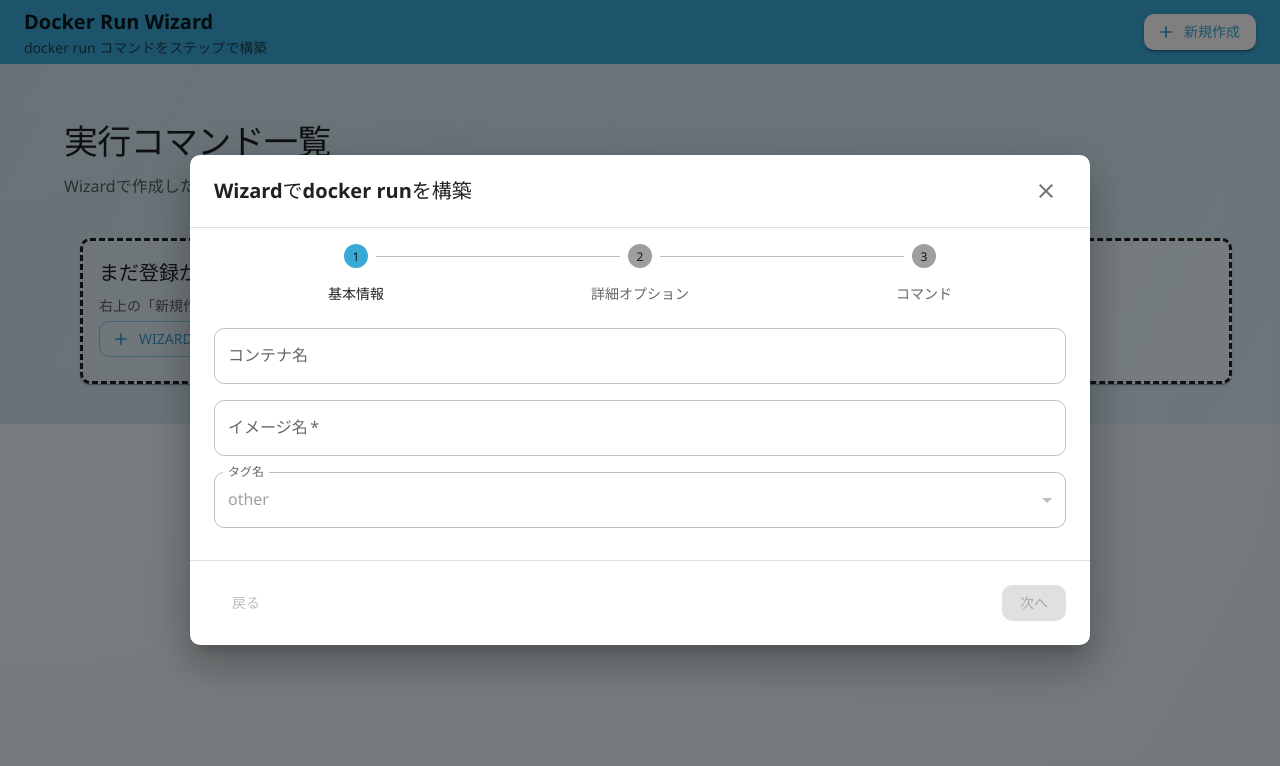
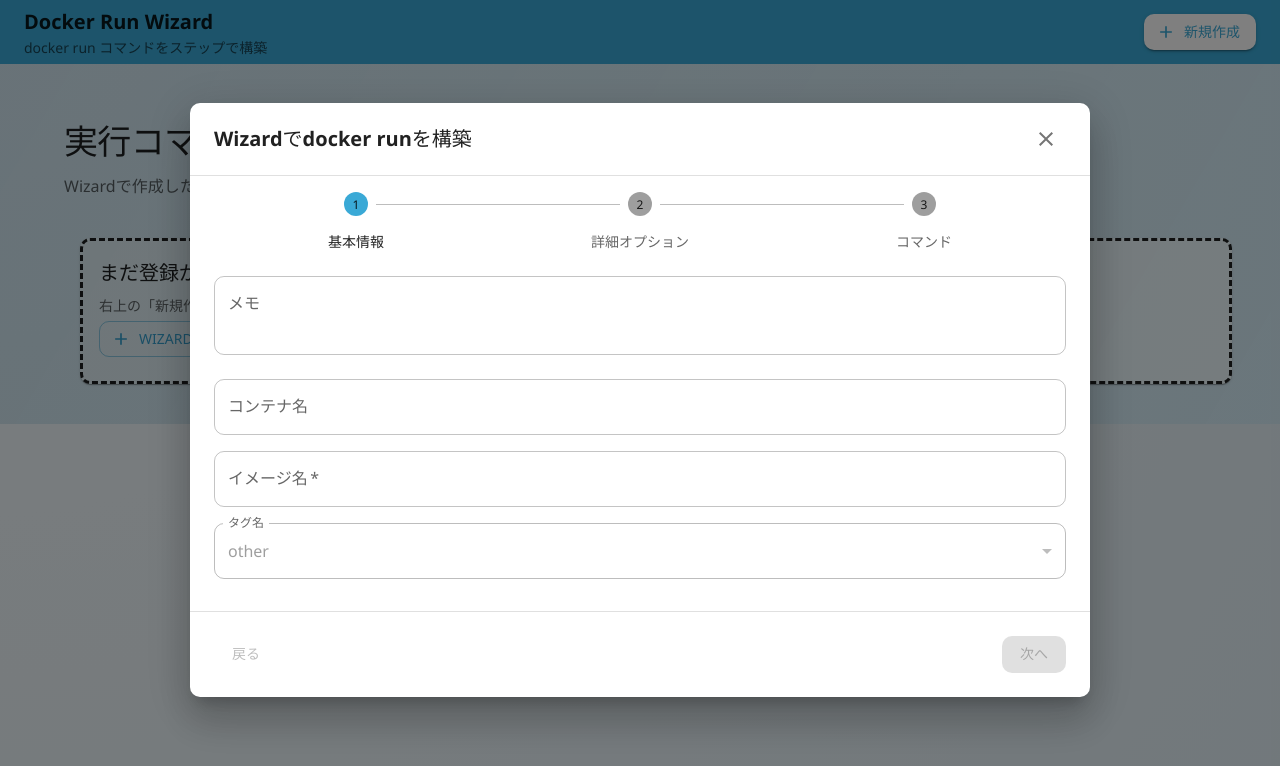
Before and after one commit to cha84rakanal/docker_easy_wizard, a React (Vite) app: page / in a window 1280 px wide. Both pictures are taken after a click on the button "新規作成". Shown: the top 766 px of the page. Built offline with nearby package versions, Linux system fonts and the light colour scheme.

Commit message:
add memo feature

```diff
--- a/src/App.tsx
+++ b/src/App.tsx
@@ -64,6 +64,7 @@
   const editingEntry = entries.find((entry) => entry.id === editingEntryId);
   const initialFormData: WizardForm | undefined = editingEntry
     ? {
+        memo: editingEntry.memo,
         containerName: editingEntry.containerName,
         imageName: editingEntry.imageName,
         tagName: editingEntry.tagName,
--- a/src/components/CommandList.tsx
+++ b/src/components/CommandList.tsx
@@ -132,6 +132,11 @@
                     />
                     <CardContent>
                       <Stack spacing={2}>
+                        {entry.memo.trim() && (
+                          <Typography variant="body2" color="text.secondary">
+                            {entry.memo}
+                          </Typography>
+                        )}
                         <Stack direction="row" spacing={1} flexWrap="wrap">
                           {entry.removeAfterStop && <Chip label="--rm" />}
                           <Chip label={entry.runMode === "detach" ? "-d" : "-it"} />
--- a/src/components/WizardDialog.tsx
+++ b/src/components/WizardDialog.tsx
@@ -232,6 +232,18 @@
               </Step>
             ))}
           </Stepper>
+
+          <TextField
+            label="メモ"
+            value={form.memo}
+            placeholder="このコマンドの用途を記録"
+            onChange={(event) =>
+              setForm((prev) => ({ ...prev, memo: event.target.value }))
+            }
+            fullWidth
+            multiline
+            minRows={2}
+          />
 
           {activeStep === 0 && (
             <Stack spacing={2}>
--- a/src/models/command.ts
+++ b/src/models/command.ts
@@ -13,6 +13,7 @@
 };
 
 export type WizardForm = {
+  memo: string;
   containerName: string;
   imageName: string;
   tagName: string;
@@ -33,6 +34,7 @@
 };
 
 export const initialForm: WizardForm = {
+  memo: "",
   containerName: "",
   imageName: "",
   tagName: "latest",
--- a/src/store/commandStore.ts
+++ b/src/store/commandStore.ts
@@ -61,13 +61,20 @@
 };
 
 const hydrateEntries = (entries: LegacyEntry[]) =>
-  entries.map((entry) => ({
-    ...entry,
-    portBindings: ensurePortBindings(entry),
-    bindVolumes: ensureBindVolumes(entry),
-    commandLine: entry.commandLine || buildDockerRunCommand(entry),
-    tagName: entry.tagName || "latest",
-  }));
+  entries.map((entry) => {
+    const normalized: CommandEntry = {
+      ...entry,
+      memo: entry.memo ?? "",
+      portBindings: ensurePortBindings(entry),
+      bindVolumes: ensureBindVolumes(entry),
+      tagName: entry.tagName || "latest",
+      commandLine: entry.commandLine || "",
+    };
+    return {
+      ...normalized,
+      commandLine: normalized.commandLine || buildDockerRunCommand(normalized),
+    };
+  });
 
 const loadEntries = (): CommandEntry[] => {
   try {
```
